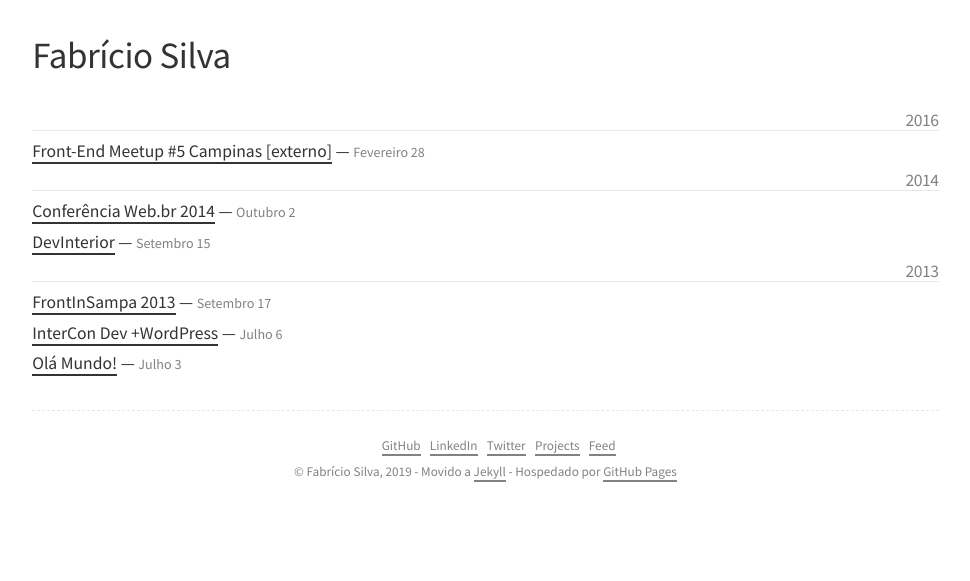
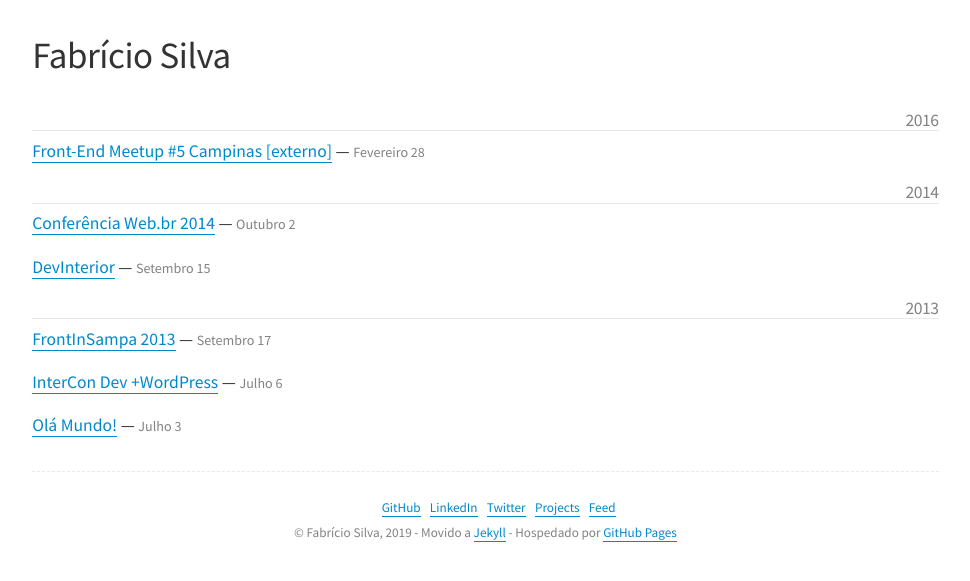
Before and after one commit to fabriciofmsilva/fabriciofmsilva.github.io, a Jekyll site: the page built from index.html, in a window 1280 px wide. Shown: the top 581 px of the page, without its empty margins (159-1129 px from the left). Built offline with Jekyll 4.4.1, drawn with Linux system fonts in a browser that asks for light colours.

Commit message:
Update the link layout

```diff
--- a/_sass/_base.scss
+++ b/_sass/_base.scss
@@ -112,16 +112,18 @@ img {
  * Links
  */
 a {
-  color: inherit;
+  color: $link-color;
   text-decoration: none;
-  border-bottom: 2px solid;
+  border-bottom: 1px solid;
 
   &:visited {
-    color: inherit;
+    color: darken($link-color, 5%);
+    border-bottom-color: darken($link-color, 5%);
   }
 
   &:hover {
-    border-bottom-color: lighten($text-color, 25%);
+    color: darken($link-color, 15%);
+    border-bottom-color: darken($link-color, 15%);
   }
 }
 
--- a/_sass/_footer.scss
+++ b/_sass/_footer.scss
@@ -7,11 +7,4 @@
   color: $grey-color;
   text-align: center;
   border-top: 1px dashed $grey-color-light;
-
-  a {
-    &,
-    &:visited {
-      color: $grey-color;
-    }
-  }
 }
--- a/_sass/_nav.scss
+++ b/_sass/_nav.scss
@@ -5,16 +5,16 @@
   a {
     display: inline-block;
     margin-right: .5em;
+    color: $grey-color;
+    border-bottom-color: darken($link-color, 5%);
 
-    &,
     &:visited {
-      color: $grey-color;
-      text-decoration: none;
-      border-bottom: none;
+      border-bottom-color: darken($link-color, 5%);
     }
 
     &:hover {
-      color: $text-color;
+      color: $link-color;
+      border-bottom-color: darken($link-color, 5%);
     }
   }
 }
--- a/css/main.scss
+++ b/css/main.scss
@@ -16,8 +16,8 @@ $title-line-height: 1.3;
 $spacing-unit: 20px;
 
 $text-color: #333;
+$link-color: #08c;
 $background-color: #fff;
-$brand-color: #2a7ae2;
 
 $grey-color: #828282;
 $grey-color-light: lighten($grey-color, 40%);
--- a/index.html
+++ b/index.html
@@ -12,8 +12,7 @@ isHome: true
         <h2 class="archive-title" id="{{ currentyear }}">{{ currentyear }}</h2>
       {% capture year %}{{currentyear}}{% endcapture %}
     {% endif %}
-    <ul class="articles">
-      <li>
+    <article class="article">
       <p>
         {% if post.link %}
         <a class="link-external" href="{{ post.link }}" data-external=" [externo]">{{ post.title }}</a>
@@ -40,8 +39,7 @@ isHome: true
         {{ post.date | date: "%-d" }}
         </time>
       </p>
-      </li>
-    </ul>
+    </article>
   {% endfor %}
   </section>
 </main>
--- a/projects/index.html
+++ b/projects/index.html
@@ -15,8 +15,7 @@ canonical: http://www.fabriciofmsilva.com.br/projects/
        <h2 class="archive-title" id="{{ currentyear }}">{{ currentyear }}</h2>
       {% capture year %}{{currentyear}}{% endcapture %}
     {% endif %}
-    <ul class="articles">
-      <li>
+    <article class="article">
       <p>
         <a href="{{ project.link | prepend: site.url }}">{{ project.title }}</a>
         &mdash;
@@ -39,8 +38,7 @@ canonical: http://www.fabriciofmsilva.com.br/projects/
         {{ project.date | date: "%-d" }}
         </time>
       </p>
-      </li>
-    </ul>
+    </article>
   {% endfor %}
   </section>
 </main>
```
Lines whose indentation alone changed are shown as unchanged.
